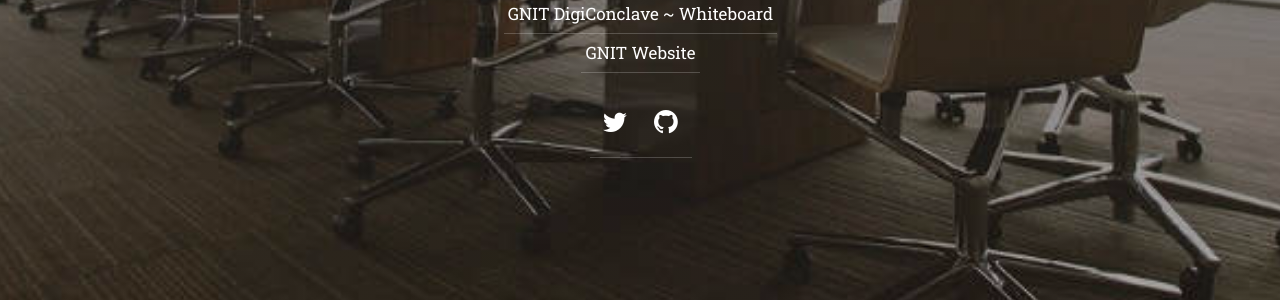
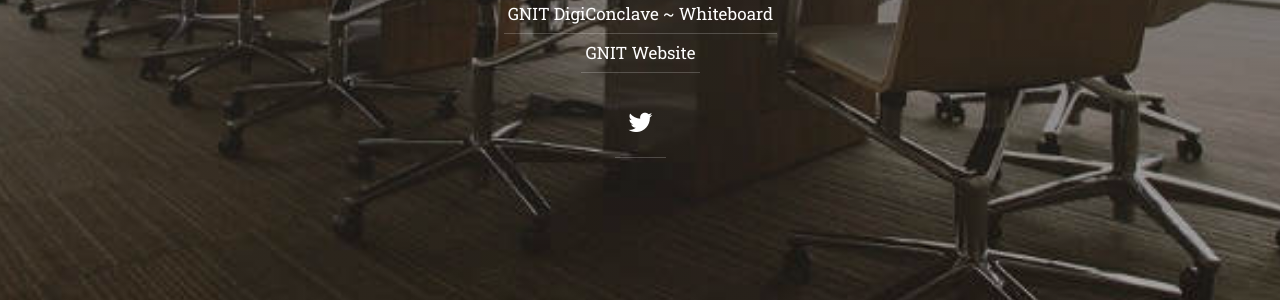
Before and after one commit to gnit-weperfect/gnit-weperfect.github.io, a Jekyll site: the page built from index.html, in a window 1280 px wide and 1400 px high. Shown: the part 886-1186 px from the top of the window. Built offline with Jekyll 4.4.1, drawn with Linux system fonts in a browser that asks for light colours; some web fonts are replaced; the list of posts is cut into pages by our own code; some of the changed text lies outside the part shown.

Commit message:
May 11th, 2020 | moderately hot weather

```diff
--- a/_data/authors.yml
+++ b/_data/authors.yml
@@ -2,44 +2,16 @@
 # Must be the same as `author` in `_config.yml`.
 # Change `author1` to your shortname.
 author1:
-  name:              GNIT WePerfect
+  name:              GNIT DigiConclave
   email:             gnit.weperfect@gmail.com
 
   # Used at the bottom of each page and at the top of the `about` layout
   # Markdown enabled, can use multiple paragraphs (enabled by `|`)
   about:             |
-   **GNIT WePerfect** is a Webinar, Video-conferencing and E-learning solution developed by Guru Nanak Institute of Technology college, Kolkata.
+   **GNIT DigiConclave** is a Webinar, Video-conferencing, E-learning and Online Collaborative Whiteboard solution developed by Guru Nanak Institute of Technology college, Kolkata.
 
 
    ![alt text](https://i.imgur.com/j8Yll6A.png)
-
-
-   For Webinar BigBlueButton, which is a completely open-source web-conferencing system, is used.
-
-
-   For Video-conferencing the 100% encrypted and completely open source Jitsi Meet platform is used so as to deliver the best video conferencing
-   experience.
-
-
-   Here are some of the features of the Jitsi Meet platform, which has made it a platfrom of choice.
-
-   * It is 100% encrypted, so all communications passing through it are secure.
-
-   * It is completely open-source, which increases the possibility of security vulnerabilities getting spotted and fixed.
-
-   * It doesn't require an account to use the platform, which means greater privacy for the users.
-
-
-    And for E-learning Moodle is used, which is one of the best open source learning management system (lms) available.
-
-
-    A Whiteboard is also made available by GNIT WePerfect, using WBO which is a 'free and collaborative online whiteboard'.
-
-
-    The links to the respective features of the platform is available in the [official website](https://gnit-weperfect.github.io).
-
-
-    (The website is based on the HydeJack).
 
  # This photo will be used in the about section
   picture:
@@ -54,7 +26,7 @@
   # Rearrange to change the order in which they appear
   social:
     twitter:         gnitsodepur
-    github:          gnit-weperfect
+    # github:          gnit-weperfect
     # email:           mailto:<mail@domain.tld>
     # rss:             https://<url>/feed.xml
     # facebook:        <username>
```
